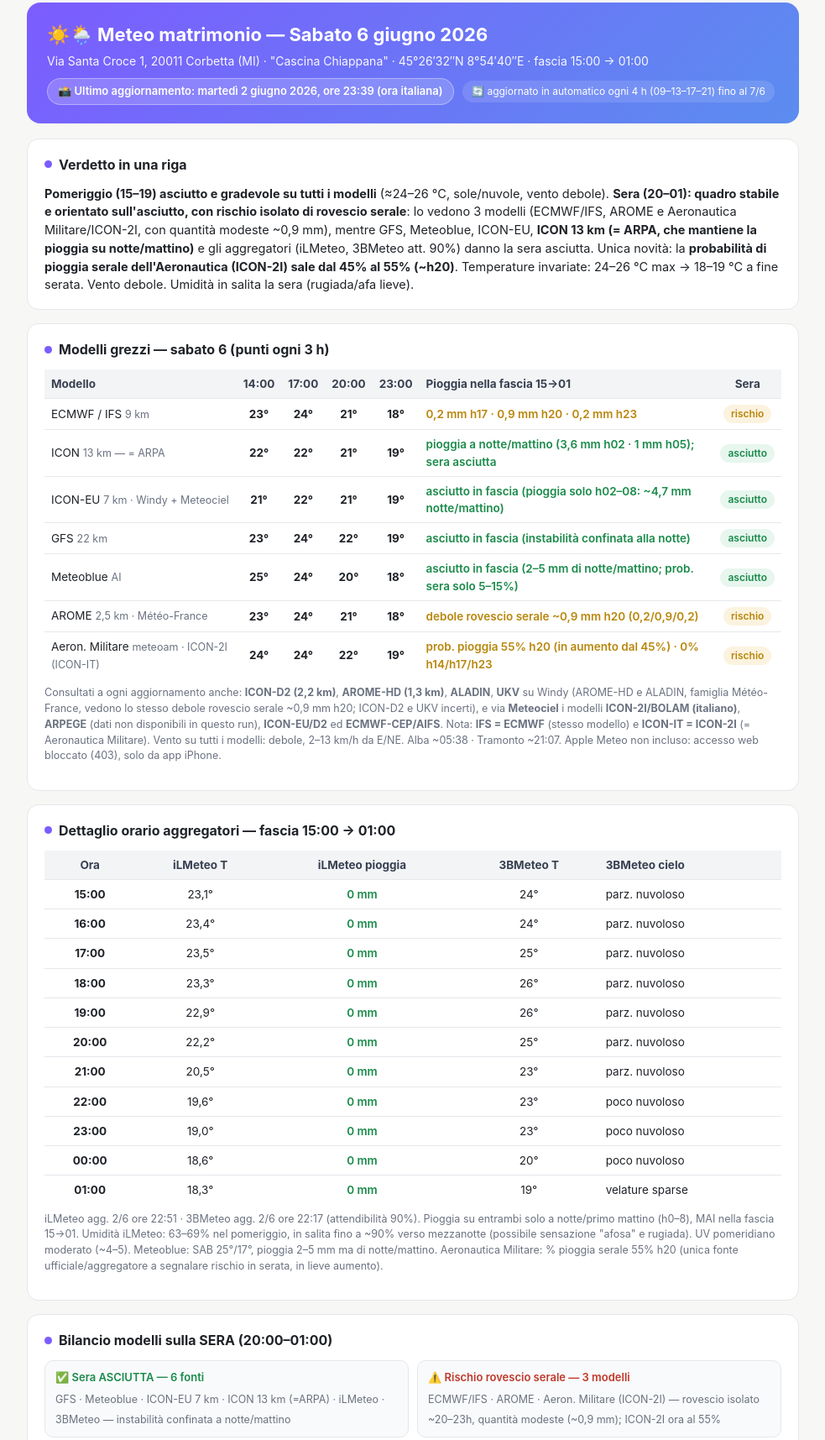
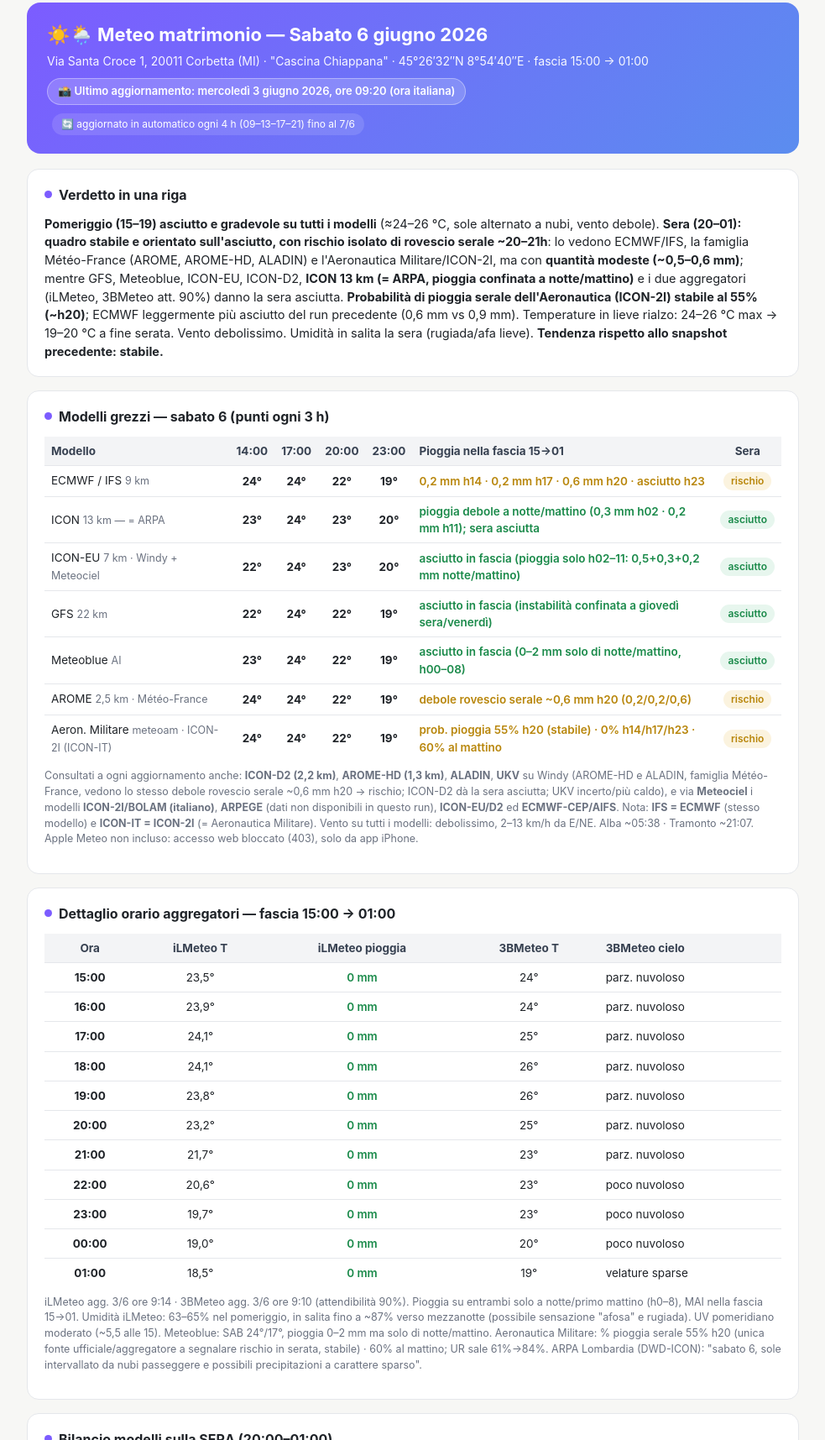
Before and after one commit to fedemauri/meteo-matrimonio, a plain HTML site: page index.html in a window 1280 px wide. Shown: the part 25-1740 px from the top of the page at 84% size, without its empty margins (148-1131 px from the left). Drawn offline with Linux system fonts and the light colour scheme.

Commit message:
Add files via upload

```diff
--- a/index.html
+++ b/index.html
@@ -57,7 +57,7 @@
     <h1>☀️🌦️ Meteo matrimonio — Sabato 6 giugno 2026</h1>
     <div class="loc">Via Santa Croce 1, 20011 Corbetta (MI) · "Cascina Chiappana" · 45°26′32″N 8°54′40″E · fascia 15:00 → 01:00</div>
     <div>
-      <span class="stamp">📸 Ultimo aggiornamento: martedì 2 giugno 2026, ore 23:39 (ora italiana)</span>
+      <span class="stamp">📸 Ultimo aggiornamento: mercoledì 3 giugno 2026, ore 09:20 (ora italiana)</span>
       <span class="auto">🔄 aggiornato in automatico ogni 4 h (09–13–17–21) fino al 7/6</span>
     </div>
   </header>
@@ -65,11 +65,11 @@
   <div class="card">
     <h2><span class="dot"></span>Verdetto in una riga</h2>
     <p style="margin:0; font-size:14.5px;">
-      <b>Pomeriggio (15–19) asciutto e gradevole su tutti i modelli</b> (≈24–26 °C, sole/nuvole, vento debole).
-      <b>Sera (20–01): quadro stabile e orientato sull'asciutto, con rischio isolato di rovescio serale</b>:
-      lo vedono 3 modelli (ECMWF/IFS, AROME e Aeronautica Militare/ICON-2I, con quantità modeste ~0,9 mm),
-      mentre GFS, Meteoblue, ICON-EU, <b>ICON 13 km (= ARPA, che mantiene la pioggia su notte/mattino)</b> e gli aggregatori (iLMeteo, 3BMeteo att. 90%) danno la sera asciutta.
-      Unica novità: la <b>probabilità di pioggia serale dell'Aeronautica (ICON-2I) sale dal 45% al 55% (~h20)</b>. Temperature invariate: 24–26 °C max → 18–19 °C a fine serata. Vento debole. Umidità in salita la sera (rugiada/afa lieve).
+      <b>Pomeriggio (15–19) asciutto e gradevole su tutti i modelli</b> (≈24–26 °C, sole alternato a nubi, vento debole).
+      <b>Sera (20–01): quadro stabile e orientato sull'asciutto, con rischio isolato di rovescio serale ~20–21h</b>:
+      lo vedono ECMWF/IFS, la famiglia Météo-France (AROME, AROME-HD, ALADIN) e l'Aeronautica Militare/ICON-2I, ma con <b>quantità modeste (~0,5–0,6 mm)</b>;
+      mentre GFS, Meteoblue, ICON-EU, ICON-D2, <b>ICON 13 km (= ARPA, pioggia confinata a notte/mattino)</b> e i due aggregatori (iLMeteo, 3BMeteo att. 90%) danno la sera asciutta.
+      <b>Probabilità di pioggia serale dell'Aeronautica (ICON-2I) stabile al 55% (~h20)</b>; ECMWF leggermente più asciutto del run precedente (0,6 mm vs 0,9 mm). Temperature in lieve rialzo: 24–26 °C max → 19–20 °C a fine serata. Vento debolissimo. Umidità in salita la sera (rugiada/afa lieve). <b>Tendenza rispetto allo snapshot precedente: stabile.</b>
     </p>
   </div>
 
@@ -79,76 +79,76 @@
       <tr><th class="l">Modello</th><th>14:00</th><th>17:00</th><th>20:00</th><th>23:00</th><th class="l">Pioggia nella fascia 15→01</th><th>Sera</th></tr>
       <tr>
         <td class="l">ECMWF / IFS <span class="muted">9 km</span></td>
-        <td class="t">23°</td><td class="t">24°</td><td class="t">21°</td><td class="t">18°</td>
-        <td class="l wet">0,2 mm h17 · 0,9 mm h20 · 0,2 mm h23</td>
+        <td class="t">24°</td><td class="t">24°</td><td class="t">22°</td><td class="t">19°</td>
+        <td class="l wet">0,2 mm h14 · 0,2 mm h17 · 0,6 mm h20 · asciutto h23</td>
         <td><span class="pill a">rischio</span></td>
       </tr>
       <tr>
         <td class="l">ICON <span class="muted">13 km — = ARPA</span></td>
-        <td class="t">22°</td><td class="t">22°</td><td class="t">21°</td><td class="t">19°</td>
-        <td class="l dry">pioggia a notte/mattino (3,6 mm h02 · 1 mm h05); sera asciutta</td>
+        <td class="t">23°</td><td class="t">24°</td><td class="t">23°</td><td class="t">20°</td>
+        <td class="l dry">pioggia debole a notte/mattino (0,3 mm h02 · 0,2 mm h11); sera asciutta</td>
         <td><span class="pill g">asciutto</span></td>
       </tr>
       <tr>
         <td class="l">ICON-EU <span class="muted">7 km · Windy + Meteociel</span></td>
-        <td class="t">21°</td><td class="t">22°</td><td class="t">21°</td><td class="t">19°</td>
-        <td class="l dry">asciutto in fascia (pioggia solo h02–08: ~4,7 mm notte/mattino)</td>
+        <td class="t">22°</td><td class="t">24°</td><td class="t">23°</td><td class="t">20°</td>
+        <td class="l dry">asciutto in fascia (pioggia solo h02–11: 0,5+0,3+0,2 mm notte/mattino)</td>
         <td><span class="pill g">asciutto</span></td>
       </tr>
       <tr>
         <td class="l">GFS <span class="muted">22 km</span></td>
-        <td class="t">23°</td><td class="t">24°</td><td class="t">22°</td><td class="t">19°</td>
-        <td class="l dry">asciutto in fascia (instabilità confinata alla notte)</td>
+        <td class="t">22°</td><td class="t">24°</td><td class="t">22°</td><td class="t">19°</td>
+        <td class="l dry">asciutto in fascia (instabilità confinata a giovedì sera/venerdì)</td>
         <td><span class="pill g">asciutto</span></td>
       </tr>
       <tr>
         <td class="l">Meteoblue <span class="muted">AI</span></td>
-        <td class="t">25°</td><td class="t">24°</td><td class="t">20°</td><td class="t">18°</td>
-        <td class="l dry">asciutto in fascia (2–5 mm di notte/mattino; prob. sera solo 5–15%)</td>
+        <td class="t">23°</td><td class="t">24°</td><td class="t">22°</td><td class="t">19°</td>
+        <td class="l dry">asciutto in fascia (0–2 mm solo di notte/mattino, h00–08)</td>
         <td><span class="pill g">asciutto</span></td>
       </tr>
       <tr>
         <td class="l">AROME <span class="muted">2,5 km · Météo-France</span></td>
-        <td class="t">23°</td><td class="t">24°</td><td class="t">21°</td><td class="t">18°</td>
-        <td class="l wet">debole rovescio serale ~0,9 mm h20 (0,2/0,9/0,2)</td>
+        <td class="t">24°</td><td class="t">24°</td><td class="t">22°</td><td class="t">19°</td>
+        <td class="l wet">debole rovescio serale ~0,6 mm h20 (0,2/0,2/0,6)</td>
         <td><span class="pill a">rischio</span></td>
       </tr>
       <tr>
         <td class="l">Aeron. Militare <span class="muted">meteoam · ICON-2I (ICON-IT)</span></td>
         <td class="t">24°</td><td class="t">24°</td><td class="t">22°</td><td class="t">19°</td>
-        <td class="l wet">prob. pioggia 55% h20 (in aumento dal 45%) · 0% h14/h17/h23</td>
+        <td class="l wet">prob. pioggia 55% h20 (stabile) · 0% h14/h17/h23 · 60% al mattino</td>
         <td><span class="pill a">rischio</span></td>
       </tr>
     </table>
-    <p class="key">Consultati a ogni aggiornamento anche: <b>ICON-D2 (2,2 km)</b>, <b>AROME-HD (1,3 km)</b>, <b>ALADIN</b>, <b>UKV</b> su Windy (AROME-HD e ALADIN, famiglia Météo-France, vedono lo stesso debole rovescio serale ~0,9 mm h20; ICON-D2 e UKV incerti), e via <b>Meteociel</b> i modelli <b>ICON-2I/BOLAM (italiano)</b>, <b>ARPEGE</b> (dati non disponibili in questo run), <b>ICON-EU/D2</b> ed <b>ECMWF-CEP/AIFS</b>. Nota: <b>IFS = ECMWF</b> (stesso modello) e <b>ICON-IT = ICON-2I</b> (= Aeronautica Militare). Vento su tutti i modelli: debole, 2–13 km/h da E/NE. Alba ~05:38 · Tramonto ~21:07. <span class="muted">Apple Meteo non incluso: accesso web bloccato (403), solo da app iPhone.</span></p>
+    <p class="key">Consultati a ogni aggiornamento anche: <b>ICON-D2 (2,2 km)</b>, <b>AROME-HD (1,3 km)</b>, <b>ALADIN</b>, <b>UKV</b> su Windy (AROME-HD e ALADIN, famiglia Météo-France, vedono lo stesso debole rovescio serale ~0,6 mm h20 → rischio; ICON-D2 dà la sera asciutta; UKV incerto/più caldo), e via <b>Meteociel</b> i modelli <b>ICON-2I/BOLAM (italiano)</b>, <b>ARPEGE</b> (dati non disponibili in questo run), <b>ICON-EU/D2</b> ed <b>ECMWF-CEP/AIFS</b>. Nota: <b>IFS = ECMWF</b> (stesso modello) e <b>ICON-IT = ICON-2I</b> (= Aeronautica Militare). Vento su tutti i modelli: debolissimo, 2–13 km/h da E/NE. Alba ~05:38 · Tramonto ~21:07. <span class="muted">Apple Meteo non incluso: accesso web bloccato (403), solo da app iPhone.</span></p>
   </div>
 
   <div class="card">
     <h2><span class="dot"></span>Dettaglio orario aggregatori — fascia 15:00 → 01:00</h2>
     <table>
       <tr><th>Ora</th><th>iLMeteo T</th><th>iLMeteo pioggia</th><th>3BMeteo T</th><th class="l">3BMeteo cielo</th></tr>
-      <tr><td class="t">15:00</td><td>23,1°</td><td class="dry">0 mm</td><td>24°</td><td class="l">parz. nuvoloso</td></tr>
-      <tr><td class="t">16:00</td><td>23,4°</td><td class="dry">0 mm</td><td>24°</td><td class="l">parz. nuvoloso</td></tr>
-      <tr><td class="t">17:00</td><td>23,5°</td><td class="dry">0 mm</td><td>25°</td><td class="l">parz. nuvoloso</td></tr>
-      <tr><td class="t">18:00</td><td>23,3°</td><td class="dry">0 mm</td><td>26°</td><td class="l">parz. nuvoloso</td></tr>
-      <tr><td class="t">19:00</td><td>22,9°</td><td class="dry">0 mm</td><td>26°</td><td class="l">parz. nuvoloso</td></tr>
-      <tr><td class="t">20:00</td><td>22,2°</td><td class="dry">0 mm</td><td>25°</td><td class="l">parz. nuvoloso</td></tr>
-      <tr><td class="t">21:00</td><td>20,5°</td><td class="dry">0 mm</td><td>23°</td><td class="l">parz. nuvoloso</td></tr>
-      <tr><td class="t">22:00</td><td>19,6°</td><td class="dry">0 mm</td><td>23°</td><td class="l">poco nuvoloso</td></tr>
-      <tr><td class="t">23:00</td><td>19,0°</td><td class="dry">0 mm</td><td>23°</td><td class="l">poco nuvoloso</td></tr>
-      <tr><td class="t">00:00</td><td>18,6°</td><td class="dry">0 mm</td><td>20°</td><td class="l">poco nuvoloso</td></tr>
-      <tr><td class="t">01:00</td><td>18,3°</td><td class="dry">0 mm</td><td>19°</td><td class="l">velature sparse</td></tr>
+      <tr><td class="t">15:00</td><td>23,5°</td><td class="dry">0 mm</td><td>24°</td><td class="l">parz. nuvoloso</td></tr>
+      <tr><td class="t">16:00</td><td>23,9°</td><td class="dry">0 mm</td><td>24°</td><td class="l">parz. nuvoloso</td></tr>
+      <tr><td class="t">17:00</td><td>24,1°</td><td class="dry">0 mm</td><td>25°</td><td class="l">parz. nuvoloso</td></tr>
+      <tr><td class="t">18:00</td><td>24,1°</td><td class="dry">0 mm</td><td>26°</td><td class="l">parz. nuvoloso</td></tr>
+      <tr><td class="t">19:00</td><td>23,8°</td><td class="dry">0 mm</td><td>26°</td><td class="l">parz. nuvoloso</td></tr>
+      <tr><td class="t">20:00</td><td>23,2°</td><td class="dry">0 mm</td><td>25°</td><td class="l">parz. nuvoloso</td></tr>
+      <tr><td class="t">21:00</td><td>21,7°</td><td class="dry">0 mm</td><td>23°</td><td class="l">parz. nuvoloso</td></tr>
+      <tr><td class="t">22:00</td><td>20,6°</td><td class="dry">0 mm</td><td>23°</td><td class="l">poco nuvoloso</td></tr>
+      <tr><td class="t">23:00</td><td>19,7°</td><td class="dry">0 mm</td><td>23°</td><td class="l">poco nuvoloso</td></tr>
+      <tr><td class="t">00:00</td><td>19,0°</td><td class="dry">0 mm</td><td>20°</td><td class="l">poco nuvoloso</td></tr>
+      <tr><td class="t">01:00</td><td>18,5°</td><td class="dry">0 mm</td><td>19°</td><td class="l">velature sparse</td></tr>
     </table>
-    <p class="key">iLMeteo agg. 2/6 ore 22:51 · 3BMeteo agg. 2/6 ore 22:17 (attendibilità 90%). Pioggia su entrambi solo a notte/primo mattino (h0–8), MAI nella fascia 15→01. Umidità iLMeteo: 63–69% nel pomeriggio, in salita fino a ~90% verso mezzanotte (possibile sensazione "afosa" e rugiada). UV pomeridiano moderato (~4–5). Meteoblue: SAB 25°/17°, pioggia 2–5 mm ma di notte/mattino. Aeronautica Militare: % pioggia serale 55% h20 (unica fonte ufficiale/aggregatore a segnalare rischio in serata, in lieve aumento).</p>
+    <p class="key">iLMeteo agg. 3/6 ore 9:14 · 3BMeteo agg. 3/6 ore 9:10 (attendibilità 90%). Pioggia su entrambi solo a notte/primo mattino (h0–8), MAI nella fascia 15→01. Umidità iLMeteo: 63–65% nel pomeriggio, in salita fino a ~87% verso mezzanotte (possibile sensazione "afosa" e rugiada). UV pomeridiano moderato (~5,5 alle 15). Meteoblue: SAB 24°/17°, pioggia 0–2 mm ma solo di notte/mattino. Aeronautica Militare: % pioggia serale 55% h20 (unica fonte ufficiale/aggregatore a segnalare rischio in serata, stabile) · 60% al mattino; UR sale 61%→84%. ARPA Lombardia (DWD-ICON): "sabato 6, sole intervallato da nubi passeggere e possibili precipitazioni a carattere sparso".</p>
   </div>
 
   <div class="card">
     <h2><span class="dot"></span>Bilancio modelli sulla SERA (20:00–01:00)</h2>
     <div class="grid2">
-      <div class="mini"><b class="dry">✅ Sera ASCIUTTA — 6 fonti</b><span class="muted">GFS · Meteoblue · ICON-EU 7 km · ICON 13 km (=ARPA) · iLMeteo · 3BMeteo — instabilità confinata a notte/mattino</span></div>
-      <div class="mini"><b class="risk">⚠️ Rischio rovescio serale — 3 modelli</b><span class="muted">ECMWF/IFS · AROME · Aeron. Militare (ICON-2I) — rovescio isolato ~20–23h, quantità modeste (~0,9 mm); ICON-2I ora al 55%</span></div>
+      <div class="mini"><b class="dry">✅ Sera ASCIUTTA — 7 fonti</b><span class="muted">GFS · Meteoblue · ICON-EU 7 km · ICON 13 km (=ARPA) · ICON-D2 · iLMeteo · 3BMeteo — instabilità confinata a notte/mattino</span></div>
+      <div class="mini"><b class="risk">⚠️ Rischio rovescio serale — 5 modelli</b><span class="muted">ECMWF/IFS · AROME · AROME-HD · ALADIN · Aeron. Militare (ICON-2I) — rovescio isolato ~20–21h, quantità modeste (~0,5–0,6 mm); ICON-2I al 55%</span></div>
     </div>
-    <p style="margin:10px 0 0; font-size:13.5px;"><b>Lettura:</b> il quadro è <b>stabile e orientato sull'asciutto</b> (6 fonti contro 3, identico allo snapshot precedente). Il <b>rischio serale resta circoscritto</b> a ECMWF/IFS, AROME (più, tra i modelli di supporto, AROME-HD e ALADIN) e all'<b>ICON-2I dell'Aeronautica</b>, che però alza la probabilità serale <b>dal 45% al 55% (~h20)</b>. ICON 13 km (= modello base ARPA), ICON-EU, GFS, Meteoblue e i due aggregatori italiani tengono la sera asciutta, con la pioggia confinata a notte/primo mattino. <b>Temperature invariate</b> (24–26 °C pomeriggio → 18–19 °C a fine serata): nessun peggioramento di rilievo, solo un rischio modesto e isolato in lieve risalita sul modello italiano — da tenere d'occhio nei prossimi aggiornamenti.</p>
+    <p style="margin:10px 0 0; font-size:13.5px;"><b>Lettura:</b> il quadro resta <b>stabile e orientato sull'asciutto</b> (7 fonti contro 5; nello snapshot precedente 6 contro 3 — il leggero spostamento dipende dal fatto che ora la famiglia Météo-France AROME-HD/ALADIN è conteggiata tra i "rischio" e ICON-D2 tra gli "asciutto"). Il <b>rischio serale resta circoscritto</b> a ECMWF/IFS, alla <b>famiglia Météo-France</b> (AROME, AROME-HD, ALADIN) e all'<b>ICON-2I dell'Aeronautica</b> (prob. serale <b>stabile al 55% ~h20</b>), tutti con quantità <b>modeste (~0,5–0,6 mm)</b> e per giunta in lieve calo rispetto al run precedente (ECMWF 0,6 vs 0,9 mm). ICON 13 km (= modello base ARPA), ICON-EU, ICON-D2, GFS, Meteoblue e i due aggregatori italiani tengono la sera asciutta, con la pioggia confinata a notte/primo mattino. <b>Temperature in lieve rialzo</b> (24–26 °C pomeriggio → 19–20 °C a fine serata): nessun peggioramento di rilievo, solo un rischio modesto e isolato di breve rovescio intorno alle 20–21, da tenere d'occhio nei prossimi aggiornamenti.</p>
   </div>
 
   <footer>File aggiornato automaticamente dall'attività programmata "meteo-matrimonio-corbetta" · previsione a 4 giorni = indicazione di tendenza, non valore certo.</footer>
```
